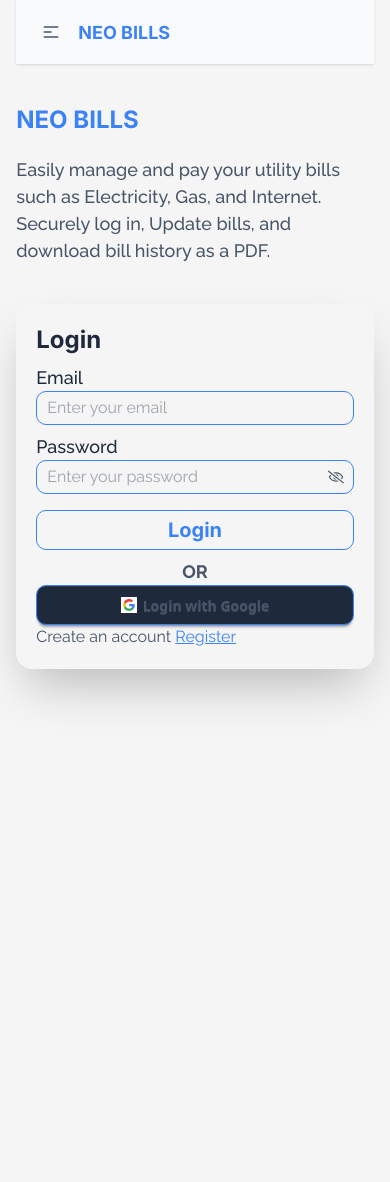
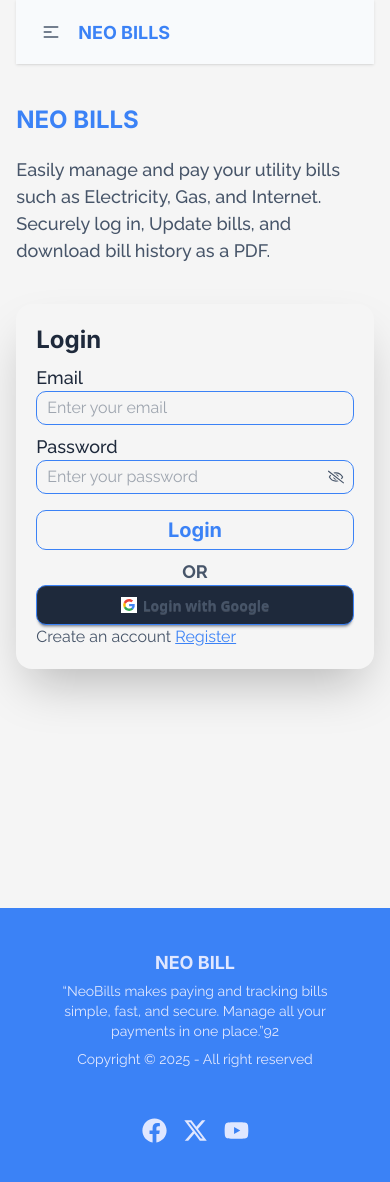
Before and after one commit to us-raju/NEO-BILLS-CLIENT, a React (Vite) app: page /login in a window 390 px wide. Shown: the top 1182 px of the page. Before the commit the page ends 908 px from the top, so only its background shows below. Built offline with nearby package versions, Linux system fonts and the light colour scheme; no server answers.

Commit message:
footer design and responsive complete

```diff
--- /dev/null
+++ b/src/Component/Footer.jsx
@@ -0,0 +1,44 @@
+import React from "react";
+import { FaFacebook, FaYoutube } from "react-icons/fa";
+import { FaXTwitter } from "react-icons/fa6";
+import { Link } from "react-router";
+
+const Footer = () => {
+  return (
+    <>
+      <footer className="footer footer-horizontal footer-center bg-primary text-primary-content p-10 h-[280px]">
+        <aside>
+          <div className="">
+            <h2 className="text-[18px] lg:text-[24px] font-bold font-[Inter] mb-2">
+              {" "}
+              NEO BILL
+            </h2>
+            <p className="text-[14px] lg:text-[16px]">
+              “NeoBills makes paying and tracking bills simple, fast, and
+              secure. Manage all your payments in one place.”92
+            </p>
+          </div>
+          <p>Copyright © {new Date().getFullYear()} - All right reserved</p>
+        </aside>
+        <nav>
+          <div className="grid grid-flow-col gap-4">
+            <Link to="https://www.facebook.com/" target="_blank">
+              <FaFacebook size={25}/>
+            </Link>
+
+            <Link to="https://www.x.com/" target="_blank">
+              <FaXTwitter size={25}/>
+            </Link>
+
+            <Link to="https://www.youtube.com/" target="_blank">
+              <FaYoutube size={25}/>
+
+            </Link>
+          </div>
+        </nav>
+      </footer>
+    </>
+  );
+};
+
+export default Footer;
--- a/src/Component/Hero.jsx
+++ b/src/Component/Hero.jsx
@@ -81,12 +81,12 @@ const Hero = () => {
 
                   <Link
                     data-tooltip-id="my-tooltip"
-                    data-tooltip-content="Click to download your last pay bills"
+                    data-tooltip-content="Click to download your pay bills"
                     data-tooltip-place="top"
                     className="border border-primary bg-primary hover:text-primary  mx-3 px-5 py-1.5 md:text-[18px] text-[14px] text-white hover:bg-white font-[Inter] font-medium duration-100 rounded-2xl cursor-pointer "
-                    to={"/"}
+                    to={"/paybills"}
                   >
-                    Download Last Bill
+                    Download Bill
                   </Link>
                 </div>
               </div>
--- a/src/Layout/HomeLayout.jsx
+++ b/src/Layout/HomeLayout.jsx
@@ -2,13 +2,18 @@ import React from 'react';
 import Home from '../Pages/Home';
 import Navigation from '../Component/Navigation';
 import { Outlet } from 'react-router';
+import Footer from '../Component/Footer';
 
 const HomeLayout = () => {
     return <>
     <section className="w-11/12 md:w-10/12 mx-auto sticky top-0 z-10">
         <Navigation></Navigation>
       </section>
+      <main>
+
       <Outlet></Outlet>
+      </main>
+      <Footer></Footer>
     </>
 };
 
--- a/src/Pages/MyPayBills.jsx
+++ b/src/Pages/MyPayBills.jsx
@@ -408,7 +408,7 @@ const MyPayBills = () => {
       <section className="w-11/12 md:w-10/12 mx-auto mt-10 opacity-0">
         <div
           ref={receiptRef}
-          className="receipt_box w-[595px] h-[842px] p-10 bg-[#FFF5CC]"
+          className="receipt_box w-[595px] h-[842px] p-10 bg-[#FFF5CC] pointer-events-none fixed"
         >
           <div className="receipt_header mb-5">
             <h2 className="text-[18px] md:text-[30px] font-bold font-[Inter] text-[#3b82f6] text-center">
```
